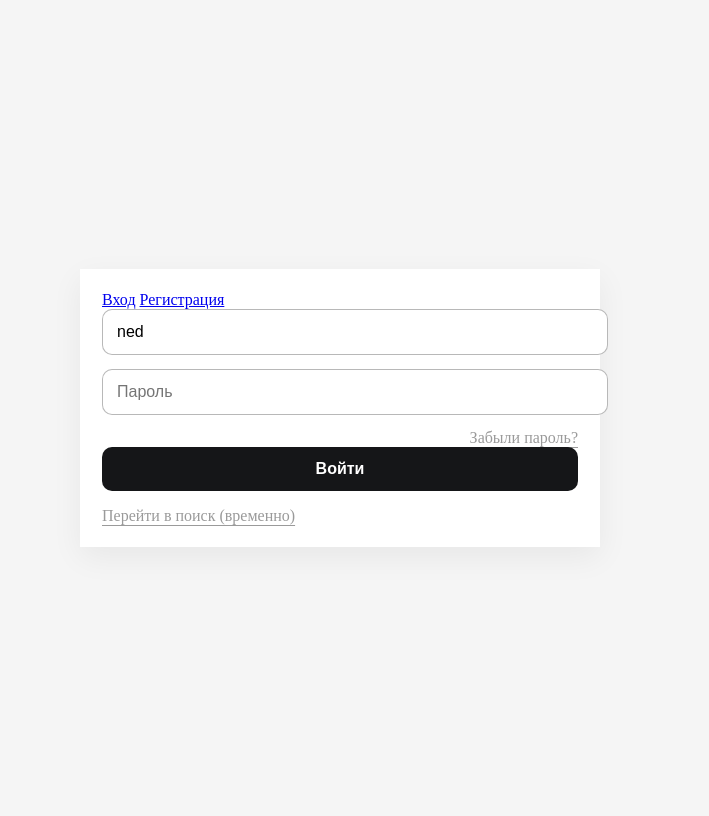
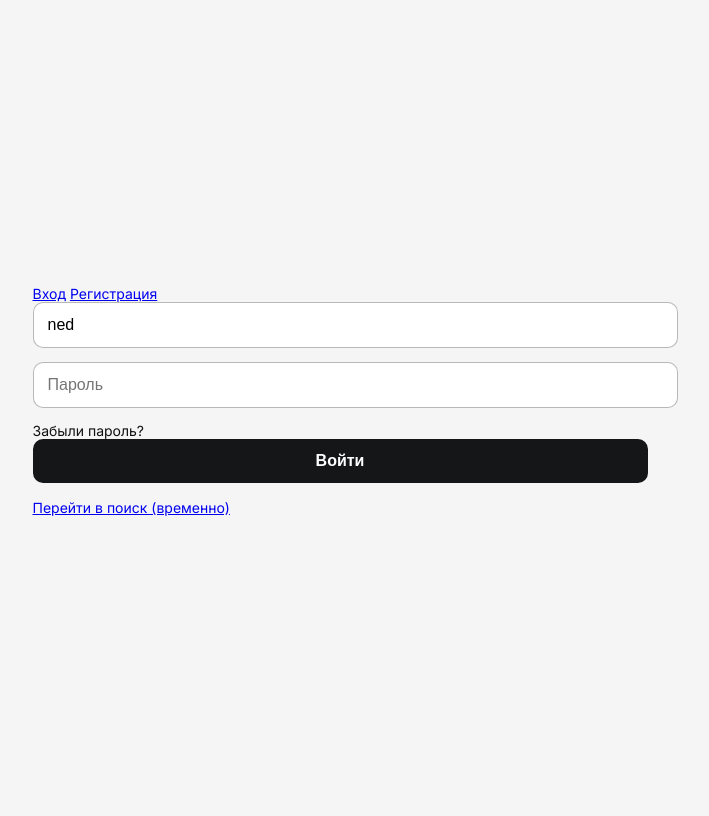
Before and after one commit to nedajvoda01-dotcom/cabinet, a PHP site: page /frontend-playground/ in a window 1280 px wide. Shown: the whole page, without its empty margins (300-1009 px from the left). After the commit the page ends 516 px from the top, so only its background shows below. Run offline with PHP 8.4, Linux system fonts and the light colour scheme; some libraries are stand-ins or nearby versions.

Commit message:
Update app.css

```diff
--- a/frontend-playground/styles/app.css
+++ b/frontend-playground/styles/app.css
@@ -1,13 +1,26 @@
 /* =========================================================
-   Base
+   Global base (desktop-only)
 ========================================================= */
+
+html, body {
+  height: 100%;
+}
+
 body {
+  margin: 0;
+  font-family: var(--font);
+  font-size: var(--fs-14);
+  color: var(--text);
   background: var(--bg);
-  color: var(--text);
+}
+
+/* Container for our SPA root */
+#app {
+  min-height: 100vh;
 }
 
 /* =========================================================
-   Layouts
+   Layouts (base)
 ========================================================= */
 
 /* Auth layout */
@@ -18,7 +31,7 @@ body {
 }
 
 .layout-auth__outlet {
-  width: 520px;
+  width: 615px; /* карточка контролит реальную ширину, это просто ограничитель */
 }
 
 /* App layout */
@@ -43,16 +56,8 @@ body {
   pointer-events: none;
 }
 
-/* Card */
-.card {
-  background: var(--card);
-  border-radius: var(--radius);
-  padding: 22px;
-  box-shadow: var(--shadow);
-}
-
 /* =========================================================
-   Sidebar
+   Sidebar (base)
 ========================================================= */
 
 .sidebar {
@@ -137,13 +142,12 @@ body {
 }
 
 /* =========================================================
-   UI Kit v1
+   UI Kit v1 (Button/Input) — оставляем как базу
 ========================================================= */
 
-/* Buttons */
 .ui-btn {
   border: none;
-  border-radius: 10px;
+  border-radius: var(--radius-10);
   cursor: pointer;
   font-weight: 700;
   display: inline-flex;
@@ -156,18 +160,16 @@ body {
 .ui-btn--md {
   height: 44px;
   padding: 0 16px;
-  font-size: 16px;
+  font-size: var(--fs-16);
 }
 
 .ui-btn--sm {
   height: 36px;
   padding: 0 12px;
-  font-size: 14px;
+  font-size: var(--fs-14);
 }
 
-.ui-btn--full {
-  width: 100%;
-}
+.ui-btn--full { width: 100%; }
 
 .ui-btn--primary {
   background: var(--btn);
@@ -181,7 +183,7 @@ body {
 
 .ui-btn--ghost {
   background: transparent;
-  border: 1px solid rgba(0, 0, 0, 0.18);
+  border: 1px solid rgba(0,0,0,0.18);
 }
 
 .ui-btn--link {
@@ -194,43 +196,23 @@ body {
   font-weight: 600;
 }
 
-/* Inputs */
-.ui-field {
-  margin-bottom: 14px;
-}
+.ui-field { margin-bottom: 14px; }
 
 .ui-input {
   width: 100%;
   height: 44px;
-  border-radius: 10px;
+  border-radius: var(--radius-10);
   border: 1px solid var(--line);
   padding: 0 14px;
-  font-size: 16px;
+  font-size: var(--fs-16);
   outline: none;
   background: #fff;
 }
 
-.ui-input--error {
-  border-color: var(--danger);
-}
+.ui-input--error { border-color: var(--danger); }
 
 .ui-error {
   color: var(--danger);
-  font-size: 14px;
+  font-size: var(--fs-14);
   margin: 6px 0 0;
 }
-
-/* =========================================================
-   Helpers
-========================================================= */
-
-.link {
-  color: var(--muted);
-  text-decoration: underline;
-  text-underline-offset: 4px;
-  cursor: pointer;
-}
-
-.right {
-  text-align: right;
-}
```
